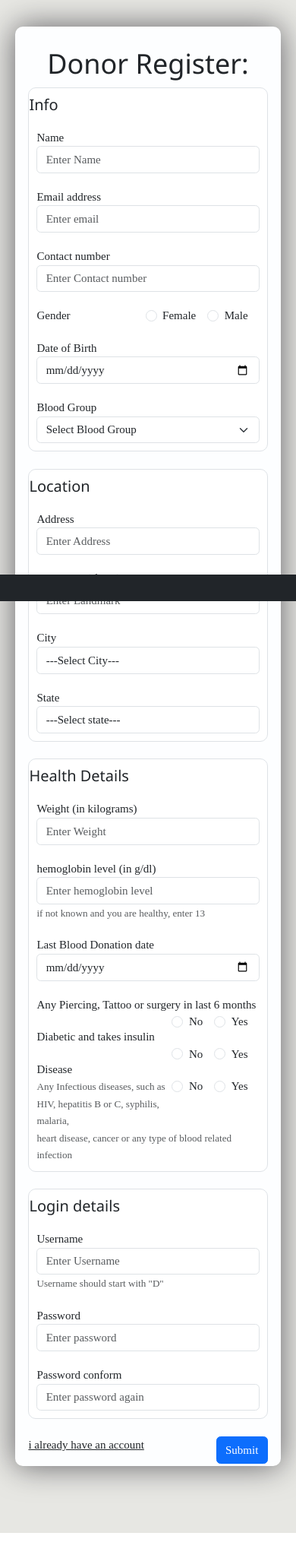
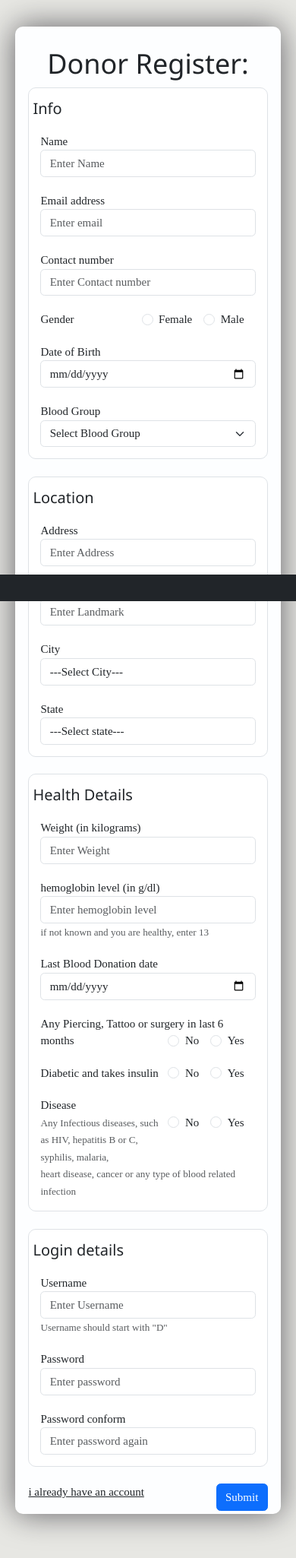
Before and after one commit to Hammadxjaved/repo1, a Django app: page /donor_signup in a window 390 px wide. Shown: the part 53-2103 px from the top of the page at 76% size. Before the commit the page ends 2070 px from the top, so only its background shows below. Run offline with Django 3.2, Linux system fonts and the light colour scheme; data comes from the database, SQL or seed files in the repository.

Commit message:
signup page optimised

```diff
--- a/s_pro/templates/donor/signup_donor.html
+++ b/s_pro/templates/donor/signup_donor.html
@@ -48,7 +48,7 @@
         }
         div.form-control {
             margin: 0;
-            padding: 0;
+            padding: 5px;
         }
         #regForm {
             padding: 15px;
@@ -249,7 +249,7 @@
                 <small id="emailHelp" class="form-text text-muted">Any Infectious diseases, such as HIV, hepatitis B or C, syphilis, malaria,<br> heart disease, cancer or any type of blood related infection</small>
             </div>
             <div class="form-group female-fields" id="female-fields" >
-                Pregnent or child birth in last 1 year
+                Pregnent or <br>Child birth in last 1 year
                 <div class="form-check form-check-inline" style="float:right;">
                     <input class="form-check-input" type="radio" name="preg" id="preg1" value="Yes">
                     <label class="form-check-label" for="preg">
--- a/s_pro/templates/hospital/signup_hospital.html
+++ b/s_pro/templates/hospital/signup_hospital.html
@@ -44,7 +44,7 @@
         }
         div.form-control {
             margin: 0;
-            padding: 0;
+            padding: 5px;
         }
         #regForm {
             padding: 15px;
--- a/s_pro/templates/patient/signup_patient.html
+++ b/s_pro/templates/patient/signup_patient.html
@@ -46,7 +46,7 @@
             }
             div.form-control {
                 margin: 0;
-                padding: 0;
+                padding: 5px;
             }
             #regForm {
                 padding: 15px;
```
